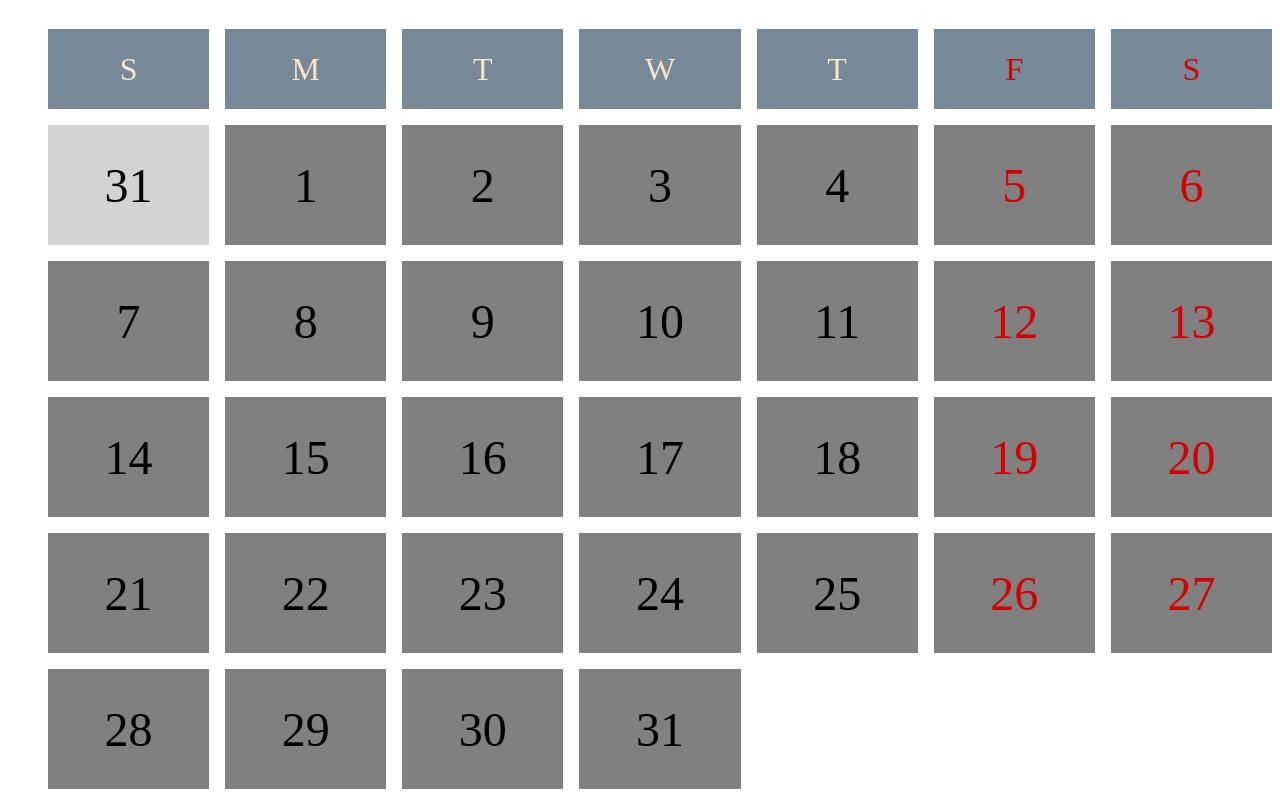
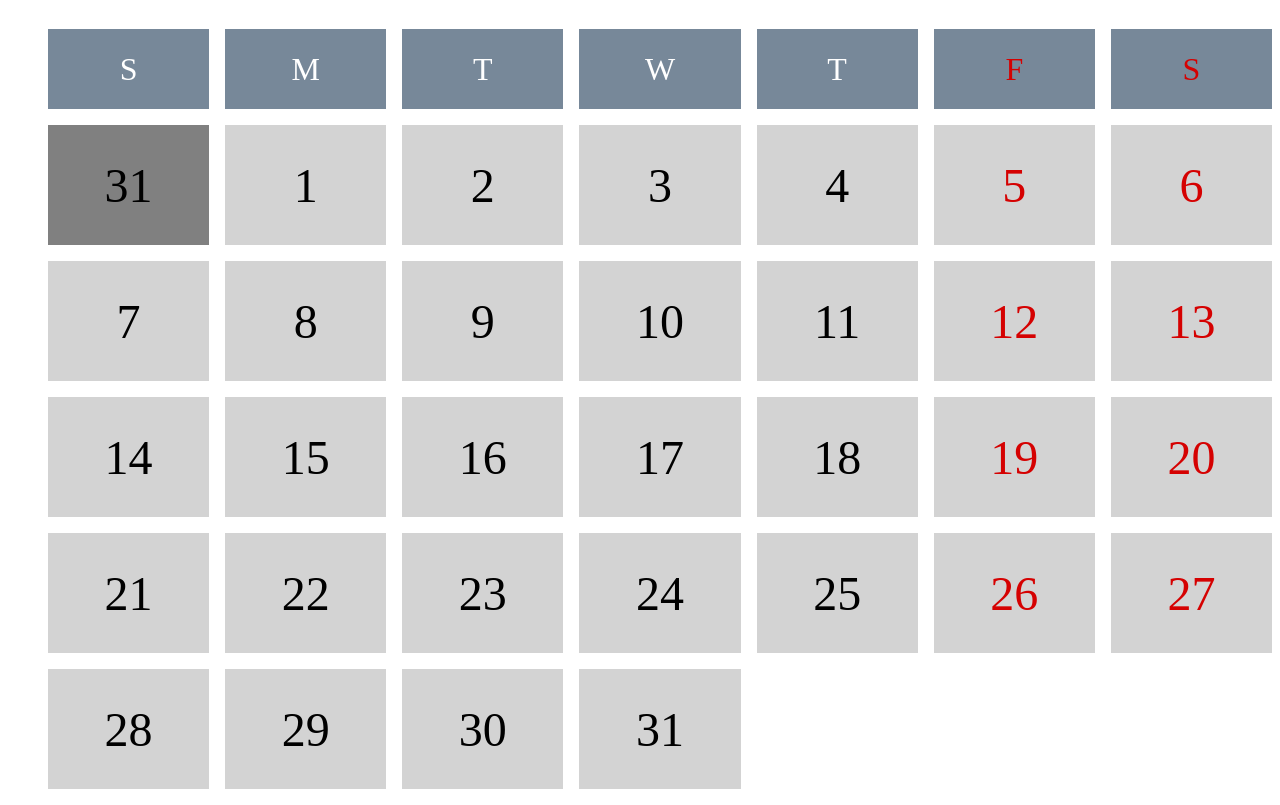
Before and after one commit to TamimIqbal10/calendar, a plain HTML site: page index.html in a window 1280 px wide. Shown: the part 90-895 px from the top of the page. Drawn offline with Linux system fonts and the light colour scheme.

Commit message:
color change

```diff
--- a/style.css
+++ b/style.css
@@ -13,7 +13,7 @@
     list-style: none;
     font-size: 3em;
     height: 2.5em;
-    background-color: gray;
+    background-color: lightgray;
     display: flex;
     justify-content: center;
     align-items: center;
@@ -21,11 +21,11 @@
 .day{
     font-size: 2em !important;
     background-color: lightslategray !important;
-    color: bisque;
+    color: white;
 }
 .holiday{
     color: rgb(213, 1, 1);
 }
 .other{
-    background-color: lightgray !important;
+    background-color: gray !important;
 }
```
Also changed, not shown: 1 other file.
